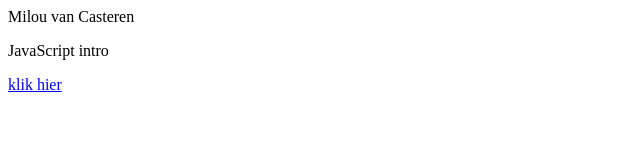
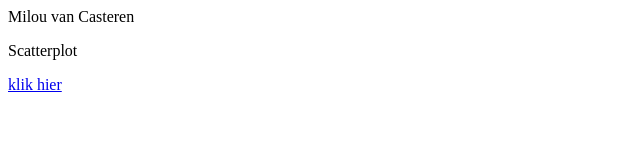
Before and after one commit to 10992340/DataProcessing, a plain HTML site: page index.html in a window 1280 px wide. Shown: the full height of the page, 0-640 px from the left. Drawn offline with Linux system fonts and the light colour scheme.

Commit message:
naam goed

```diff
--- a/index.html
+++ b/index.html
@@ -3,6 +3,6 @@
 </head>
 <body>
   <p>Milou van Casteren</p>
-  <p>JavaScript intro</p>
+  <p>Scatterplot</p>
   <a href="https://10992340.github.io/DataProcessing/Homework/Week_5/scatter.html">klik hier</a>
 </body>
```
